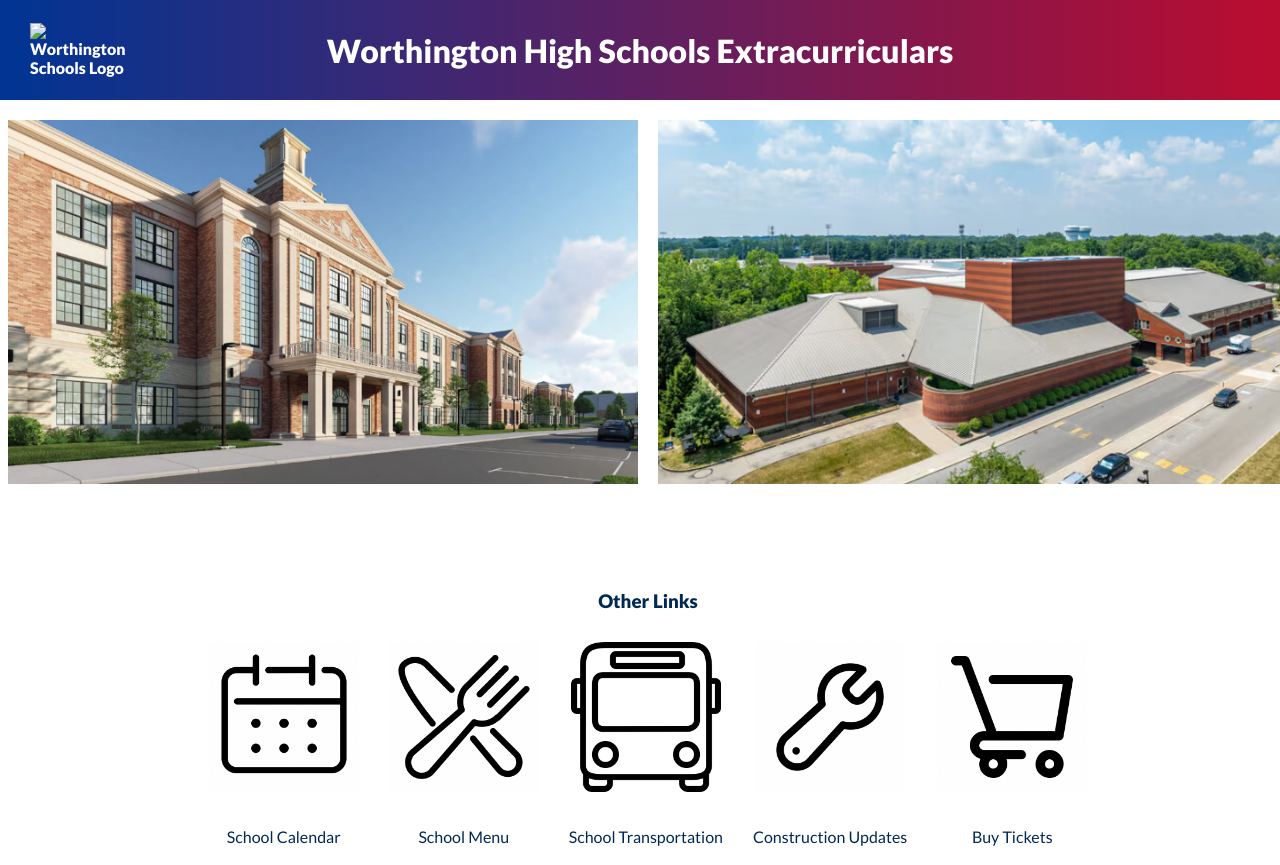
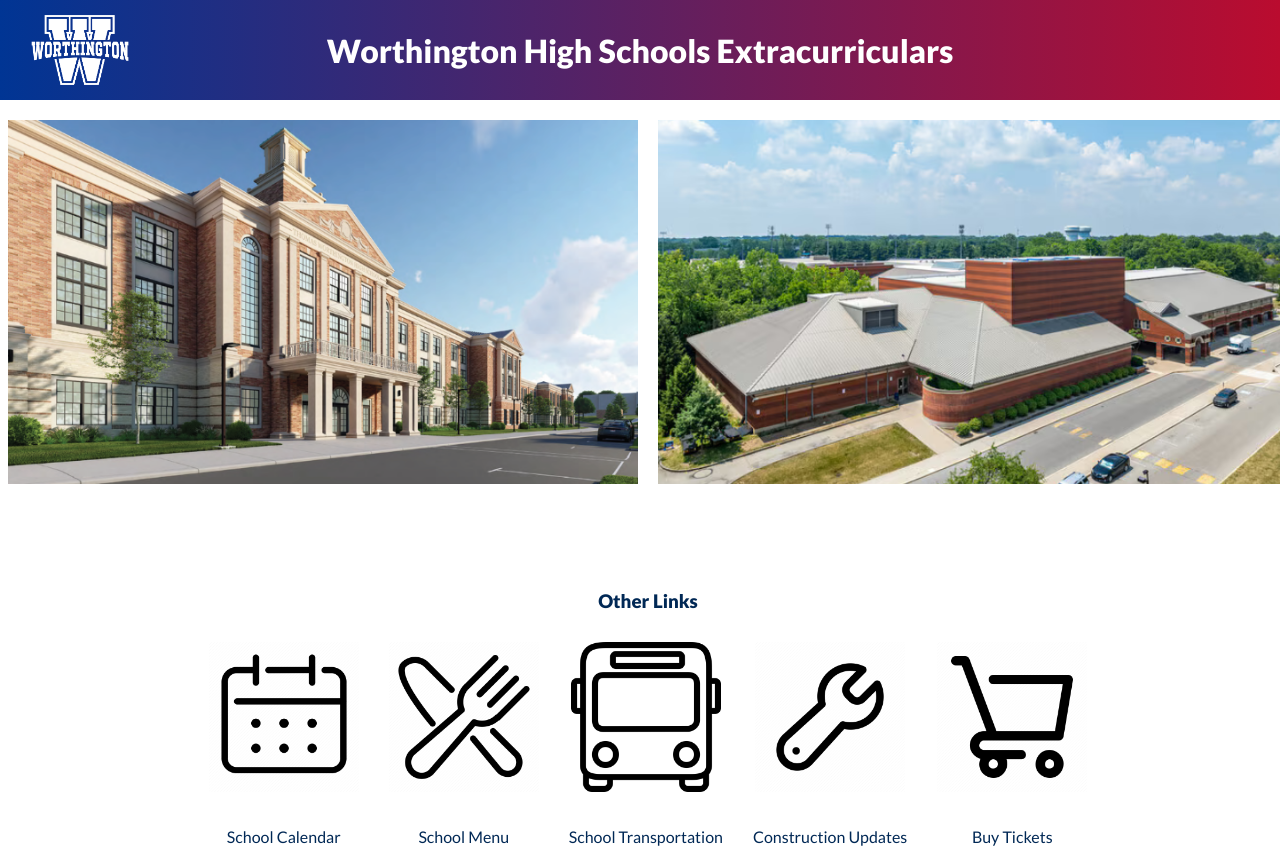
Before and after one commit to Amir5470/Worthmain, a plain HTML site: page index.html in a window 1280 px wide. Shown: the top 865 px of the page. Drawn offline with Linux system fonts and the light colour scheme.

Commit message:
Update index.html

```diff
--- a/index.html
+++ b/index.html
@@ -11,7 +11,7 @@
 </head>
 <body>
     <header>
-        <img src="images/worthingtonWH.png" alt="Worthington Schools Logo" class="logo" href="/main.html">
+        <img src="worthingtonWH.png" alt="Worthington Schools Logo" class="logo" href="/main.html">
         <h1>Worthington High Schools Extracurriculars</h1>
     </header>
     <main>
```
